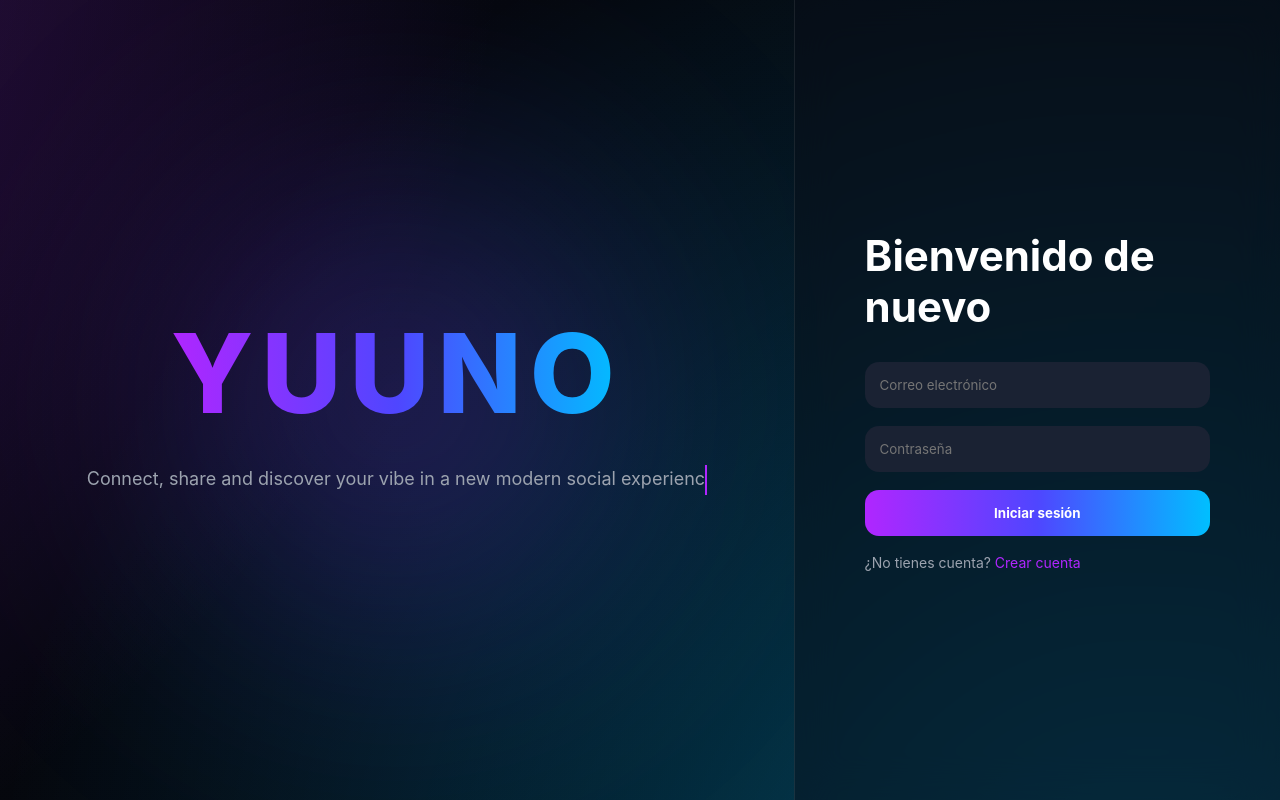
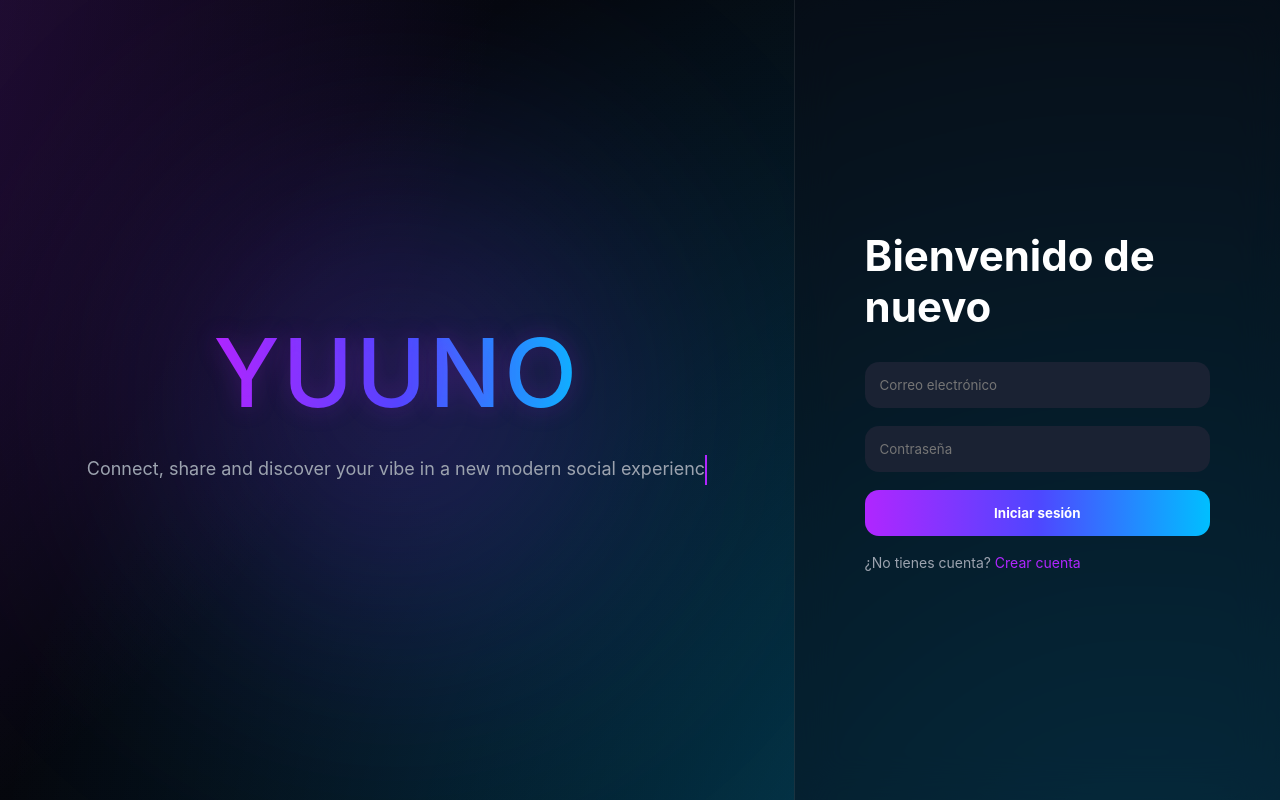
Before and after one commit to mimicajk/YUUNO, a plain HTML site: page login.html in a window 1280 px wide. Drawn offline with Linux system fonts and the light colour scheme.

```diff
--- a/style.css
+++ b/style.css
@@ -307,17 +307,18 @@
 /* BRAND */
 
 .auth-brand{
-    font-size:110px;
-    font-weight:800;
-    letter-spacing:8px;
+    font-size:95px;
+    font-weight:500;
+    letter-spacing:3px;
 
     background:linear-gradient(90deg,#B026FF,#4F46FF,#00BFFF);
     -webkit-background-clip:text;
     color:transparent;
 
+    text-shadow:0 0 25px rgba(176,38,255,0.25);
+
     z-index:2;
 }
-
 /* TAGLINE */
 
 .auth-tagline{
```
